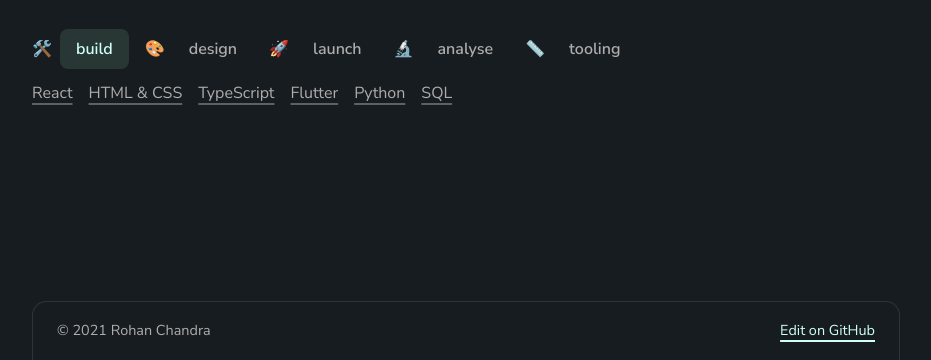
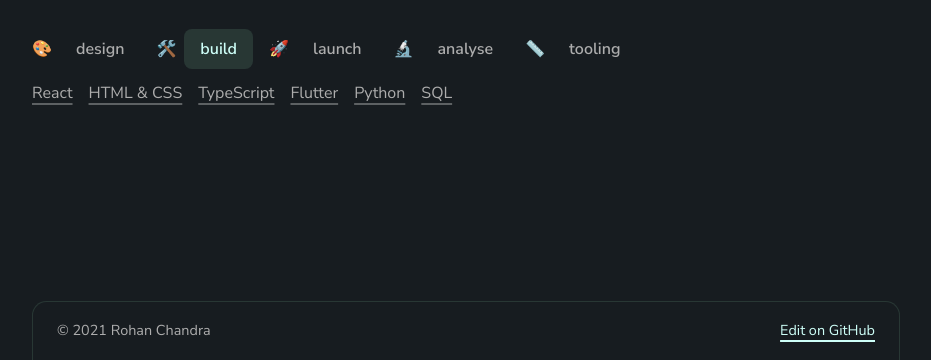
Before and after one commit to rohanchandra/rohan-chandra-website, a Gatsby site: page / in a window 1280 px wide. Shown: the part 440-800 px from the top of the page, without its empty margins (174-1105 px from the left). Built offline with nearby package versions, Linux system fonts and the light colour scheme; Gatsby itself is replaced by a stand-in of ours; some packages are replaced by stand-ins of ours.

Commit message:
feat: add intial skill index to set default selected skill

```diff
--- a/content/about-me.yaml
+++ b/content/about-me.yaml
@@ -5,7 +5,14 @@ links:
     title: github.com/rohanchandra
   - href: "https://linkedin.com/in/rohanchandra"
     title: linkedin.com/in/rohanchandra
+initialSkillIndex: 1
 skills:
+  - name: Design
+    emoji: 🎨
+    isFeatured: false
+    skills:
+      - name: Figma
+        url: https://www.figma.com/
   - name: Build
     emoji: 🛠️
     isFeatured: true
@@ -22,12 +29,6 @@ skills:
         url: https://www.python.org/
       - name: SQL
         url: https://en.wikipedia.org/wiki/SQL
-  - name: Design
-    emoji: 🎨
-    isFeatured: false
-    skills:
-      - name: Figma
-        url: https://www.figma.com/
   - name: Launch
     emoji: 🚀
     isFeatured: false
--- a/src/components/about/Skills.tsx
+++ b/src/components/about/Skills.tsx
@@ -1,4 +1,4 @@
-import { skillCategories } from "../../data/about-me";
+import { initialSkillIndex, skillCategories } from "../../data/about-me";
 import React, { useState } from "react";
 import styled from "styled-components";
 import SkillList from "./SkillList";
@@ -13,7 +13,7 @@ const SkillsStyles = styled.div`
 `;
 
 const Skills: React.FC = () => {
-  const [selectedIndex, setIndex] = useState(0);
+  const [selectedIndex, setIndex] = useState(initialSkillIndex);
   const skill = skillCategories[selectedIndex];
 
   return (
--- a/src/data/about-me.ts
+++ b/src/data/about-me.ts
@@ -20,4 +20,6 @@ export interface Skill {
 
 export const links: Link[] = data["links"];
 
+export const initialSkillIndex: number = data["initialSkillIndex"];
+
 export const skillCategories: SkillCategory[] = data["skills"];
```
